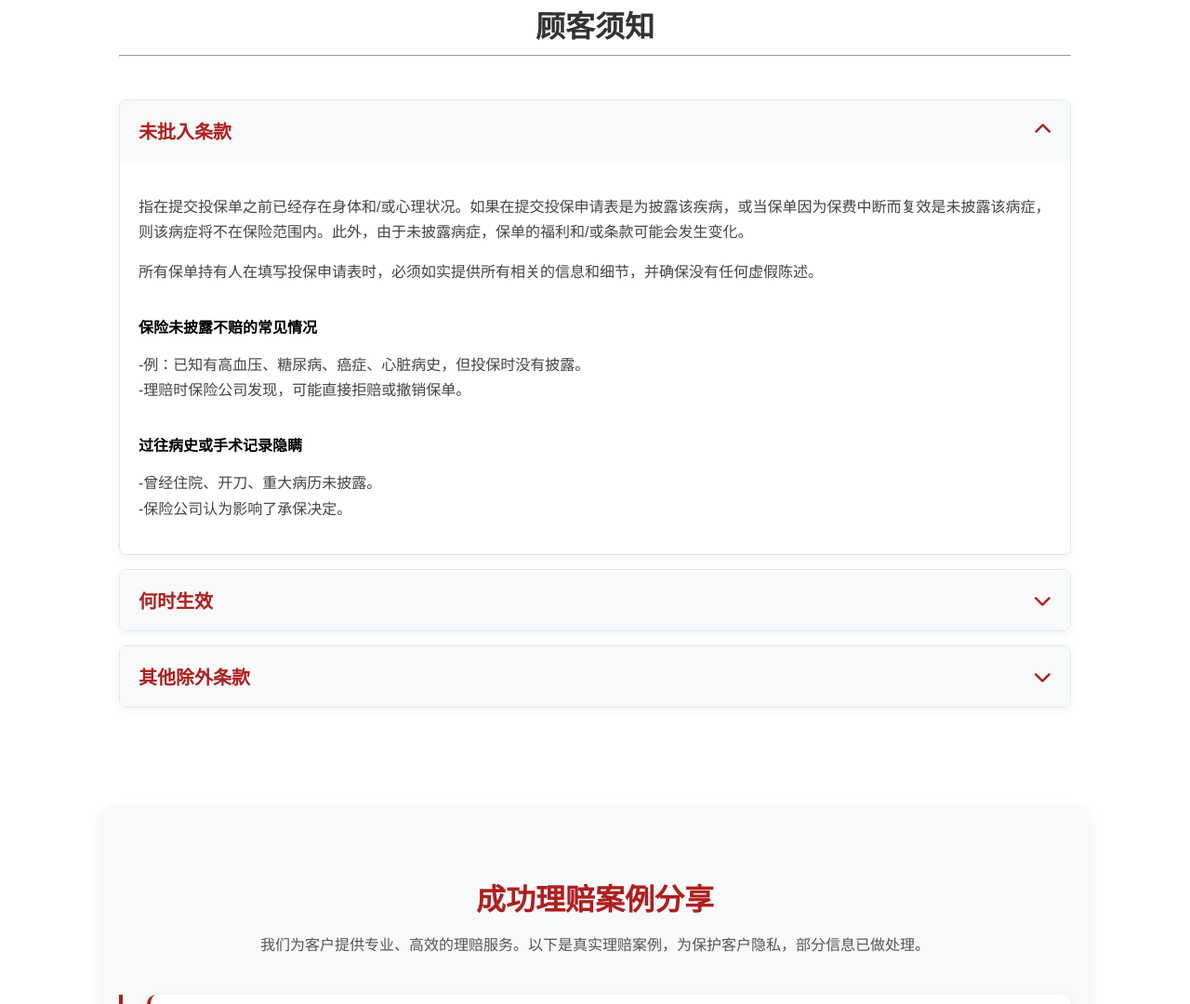
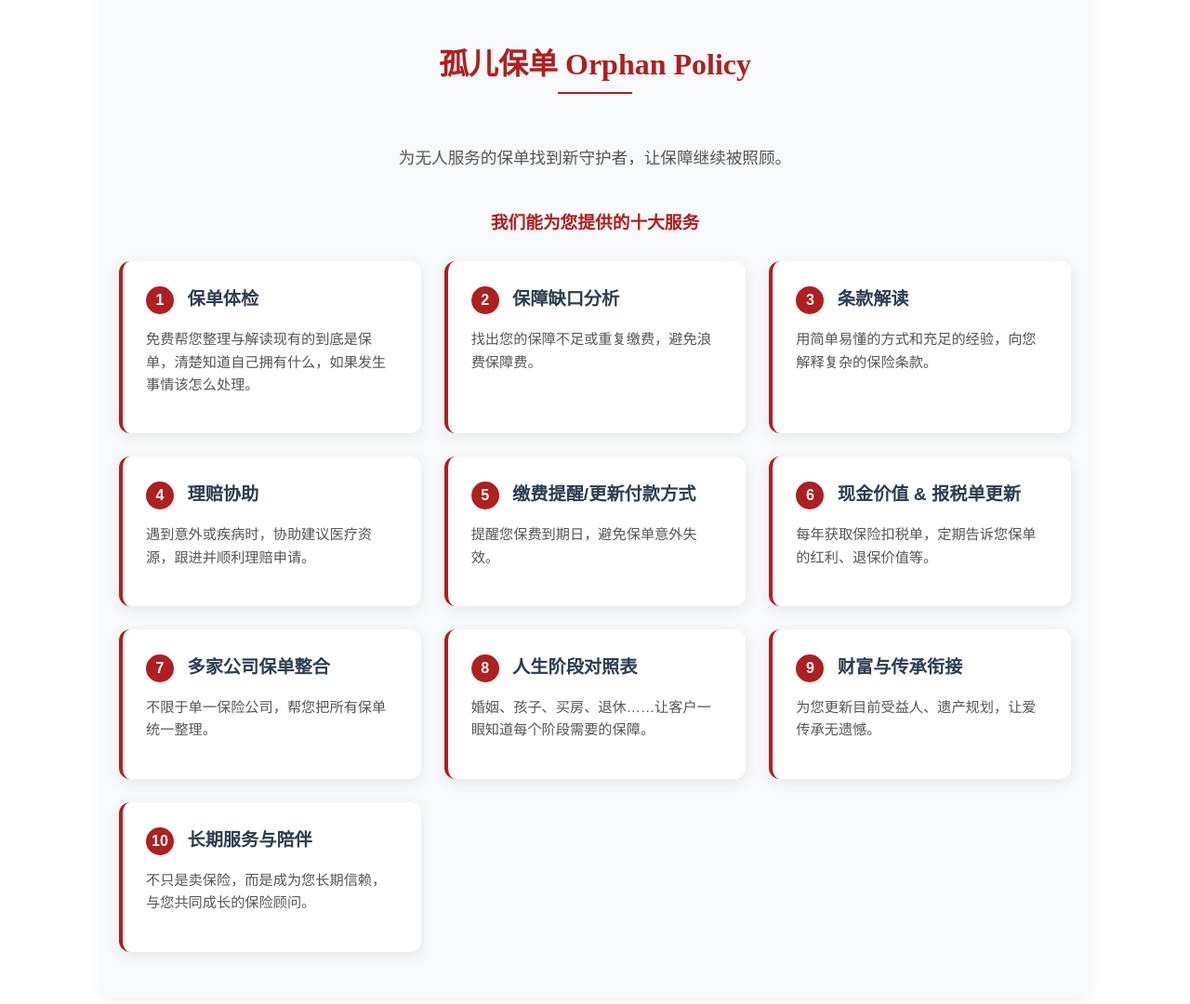
Before and after one commit to vcadvisor9-sys/VCInsuranceAdvisor, a plain HTML site: page service.html in a window 1280 px wide. Shown: the part 1795-2875 px from the top of the page at 93% size. Drawn offline with Linux system fonts and the light colour scheme; a web font is replaced by a local one.

Commit message:
orphan policy update

```diff
--- a/CSS/career.css
+++ b/CSS/career.css
@@ -40,6 +40,7 @@
     grid-template-columns: repeat(auto-fit, minmax(300px, 1fr));
     gap: 25px;
     margin-bottom: 50px;
+    padding: 30px;
 }
 
 .benefit-card {
--- a/CSS/service.css
+++ b/CSS/service.css
@@ -609,6 +609,93 @@ footer {
 }
 
 
+/* orphan policy  */
+
+.orphan_policy {
+    padding: 50px 20px;
+    background: #f8f9fa;
+    width: 80%;
+    margin: 40px auto;
+    border-radius: 15px;
+    box-shadow: 0 5px 15px rgba(0, 0, 0, 0.05);
+}
+
+.orphan_policy .title {
+    font-size: 2rem;
+    margin-bottom: 10px;
+    color: #AF1F1F;
+    font-family: 'Jacques Francois', serif;
+    text-align: center;
+}
+
+.orphan_policy hr {
+    border: 0;
+    height: 2px;
+    background: #AF1F1F;
+    width: 80px;
+    margin: 0 auto 20px;
+}
+
+.orphan-intro {
+    text-align: center;
+    margin-bottom: 40px;
+    color: #555;
+    line-height: 1.6;
+    max-width: 800px;
+    margin-left: auto;
+    margin-right: auto;
+    font-size: 1.1rem;
+}
+
+.services-grid {
+    display: grid;
+    grid-template-columns: repeat(auto-fit, minmax(300px, 1fr));
+    gap: 25px;
+    margin-top: 30px;
+}
+
+.service-card {
+    background: white;
+    border-radius: 12px;
+    padding: 25px;
+    box-shadow: 0 4px 15px rgba(0, 0, 0, 0.08);
+    transition: transform 0.3s ease, box-shadow 0.3s ease;
+    border-left: 4px solid #AF1F1F;
+}
+
+.service-card:hover {
+    transform: translateY(-5px);
+    box-shadow: 0 8px 20px rgba(175, 31, 31, 0.15);
+}
+
+.service-number {
+    display: inline-block;
+    width: 30px;
+    height: 30px;
+    background: #AF1F1F;
+    color: white;
+    border-radius: 50%;
+    text-align: center;
+    line-height: 30px;
+    margin-right: 10px;
+    font-weight: bold;
+}
+
+.service-card h3 {
+    display: inline;
+    font-size: 1.2rem;
+    color: #2c3e50;
+    margin-bottom: 15px;
+}
+
+.service-card p {
+    margin-top: 15px;
+    color: #555;
+    line-height: 1.6;
+    font-size: 0.95rem;
+}
+
+
 /* Original styles continue... */
 
 .notic {
@@ -622,7 +709,7 @@ footer {
     font-size: 2rem;
     font-weight: bold;
     margin-bottom: 10px;
-    color: #333;
+    color: #AF1F1F;
     font-family: 'Jacques Francois', serif;
 }
 
@@ -1170,4 +1257,15 @@ footer {
         top: 15px;
         right: 20px;
     }
+    /* orphan policy*/
+    .orphan_policy {
+        width: 90%;
+        padding: 30px 15px;
+    }
+    .orphan_policy .title {
+        font-size: 1.8rem;
+    }
+    .services-grid {
+        grid-template-columns: 1fr;
+    }
 }
--- a/service.html
+++ b/service.html
@@ -199,9 +199,85 @@
                             </ul>
                         </div>
         </section>
-
-
+        <div class="orphan_pilicy">
+            <section class="orphan_policy" id="orphan_policy">
+                <h2 class="title">孤儿保单 Orphan Policy</h2>
+                <hr>
+                <br>
+                <div class="orphan-content">
+                    <p class="orphan-intro">
+                        为无人服务的保单找到新守护者，让保障继续被照顾。
+                    </p>
+
+                    <h3 style="text-align: center; color: #AF1F1F; margin-bottom: 30px;">我们能为您提供的十大服务</h3>
+
+                    <div class="services-grid">
+                        <div class="service-card">
+                            <span class="service-number">1</span>
+                            <h3>保单体检</h3>
+                            <p>免费帮您整理与解读现有的到底是保单，清楚知道自己拥有什么，如果发生事情该怎么处理。</p>
+                        </div>
+
+                        <div class="service-card">
+                            <span class="service-number">2</span>
+                            <h3>保障缺口分析</h3>
+                            <p>找出您的保障不足或重复缴费，避免浪费保障费。</p>
+                        </div>
+
+                        <div class="service-card">
+                            <span class="service-number">3</span>
+                            <h3>条款解读</h3>
+                            <p>用简单易懂的方式和充足的经验，向您解释复杂的保险条款。</p>
+                        </div>
+
+                        <div class="service-card">
+                            <span class="service-number">4</span>
+                            <h3>理赔协助</h3>
+                            <p>遇到意外或疾病时，协助建议医疗资源，跟进并顺利理赔申请。</p>
+                        </div>
+
+                        <div class="service-card">
+                            <span class="service-number">5</span>
+                            <h3>缴费提醒/更新付款方式</h3>
+                            <p>提醒您保费到期日，避免保单意外失效。</p>
+                        </div>
+
+                        <div class="service-card">
+                            <span class="service-number">6</span>
+                            <h3>现金价值 & 报税单更新</h3>
+                            <p>每年获取保险扣税单，定期告诉您保单的红利、退保价值等。</p>
+                        </div>
+
+                        <div class="service-card">
+                            <span class="service-number">7</span>
+                            <h3>多家公司保单整合</h3>
+                            <p>不限于单一保险公司，帮您把所有保单统一整理。</p>
+                        </div>
+
+                        <div class="service-card">
+                            <span class="service-number">8</span>
+                            <h3>人生阶段对照表</h3>
+                            <p>婚姻、孩子、买房、退休……让客户一眼知道每个阶段需要的保障。</p>
+                        </div>
+
+                        <div class="service-card">
+                            <span class="service-number">9</span>
+                            <h3>财富与传承衔接</h3>
+                            <p>为您更新目前受益人、遗产规划，让爱传承无遗憾。</p>
+                        </div>
+
+                        <div class="service-card">
+                            <span class="service-number">10</span>
+                            <h3>长期服务与陪伴</h3>
+                            <p>不只是卖保险，而是成为您长期信赖，与您共同成长的保险顾问。</p>
+                        </div>
+                    </div>
+                </div>
+            </section>
         </div>
+
+        </div>
+
         <div class="customernotic">
             <section class="notic" id="customer-notice">
                 <h2 class="title">顾客须知</h2>
```
Also changed, not shown: Mainpage.html (+2 -0 lines).
